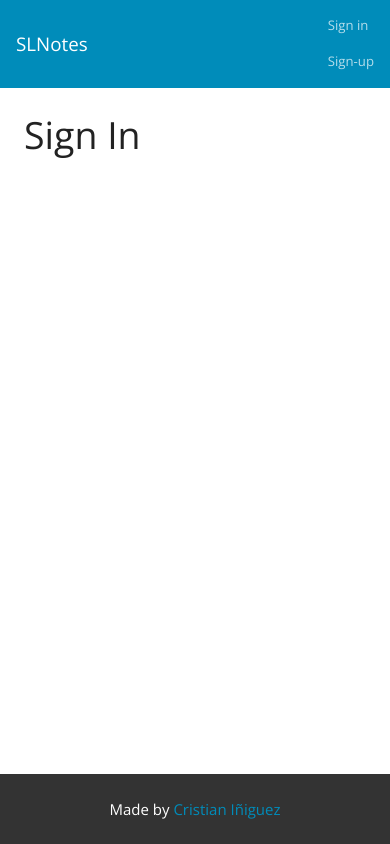
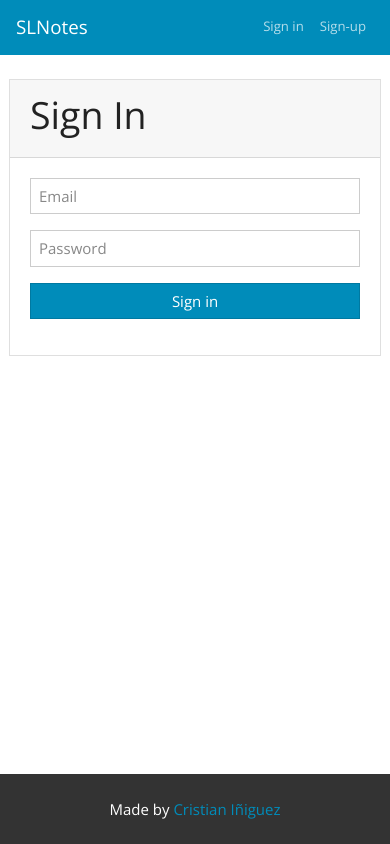
Before and after one commit to cristianiniguez/saitolab_notes, a React (Create React App) app: page /sign-in in a window 390 px wide. Built offline with nearby package versions, Linux system fonts and the light colour scheme.

Commit message:
redux store, sign in page and logout functionality made

```diff
--- a/package.json
+++ b/package.json
@@ -9,8 +9,10 @@
     "bootswatch": "^4.5.3",
     "react": "^17.0.1",
     "react-dom": "^17.0.1",
+    "react-redux": "^7.2.2",
     "react-router-dom": "^5.2.0",
     "react-scripts": "4.0.0",
+    "redux": "^4.0.5",
     "web-vitals": "^0.2.4"
   },
   "scripts": {
--- a/src/App.js
+++ b/src/App.js
@@ -1,4 +1,5 @@
 import React from 'react';
+import { connect } from 'react-redux';
 import { BrowserRouter, Route, Switch } from 'react-router-dom';
 
 import Layout from './components/Layout';
@@ -6,13 +7,13 @@ import Home from './pages/Home';
 import SignIn from './pages/SignIn';
 import SignUp from './pages/SignUp';
 
-function App() {
+function App({ user }) {
   return (
     <BrowserRouter>
       <Layout>
         <Switch>
-          <Route exact path='/' component={Home} />
-          <Route exact path='/sign-in' component={SignIn} />
+          <Route exact path='/' component={Object.keys(user).length > 0 ? Home : SignIn} />
+          <Route exact path='/sign-in' component={Object.keys(user).length > 0 ? Home : SignIn} />
           <Route exact path='/sign-up' component={SignUp} />
         </Switch>
       </Layout>
@@ -20,4 +21,10 @@ function App() {
   );
 }
 
-export default App;
+const mapStateToProps = (state) => {
+  return {
+    user: state.user,
+  };
+};
+
+export default connect(mapStateToProps, null)(App);
--- /dev/null
+++ b/src/actions/index.js
@@ -0,0 +1,8 @@
+export const signIn = (payload) => ({
+  type: 'SIGN_IN',
+  payload,
+});
+
+export const logOut = () => ({
+  type: 'LOG_OUT',
+});
--- a/src/components/Header.jsx
+++ b/src/components/Header.jsx
@@ -1,15 +1,30 @@
 import React from 'react';
-import { Link } from 'react-router-dom';
+import { connect } from 'react-redux';
+import { Link, Redirect } from 'react-router-dom';
 
-const Header = () => {
+import { logOut } from '../actions';
+
+const Header = (props) => {
+  const handleLogOut = () => {
+    props.logOut();
+    return <Redirect to='/sign-in' />;
+  };
   return (
     <header>
-      <nav className='navbar navbar-expand-lg navbar-dark bg-primary'>
+      <nav className='navbar navbar-expand navbar-dark bg-primary'>
         <div className='container'>
           <Link className='navbar-brand' to='/'>
             SLNotes
           </Link>
           <ul className='navbar-nav ml-auto'>
+            {Object.keys(props.user).length > 0 ? (
+              <li className='nav-item'>
+                <span className='nav-link' role='button' onClick={handleLogOut}>
+                  Log Out
+                </span>
+              </li>
+            ) : (
+              <>
                 <li className='nav-item'>
                   <Link className='nav-link' to='/sign-in'>
                     Sign in
@@ -20,6 +35,8 @@ const Header = () => {
                     Sign-up
                   </Link>
                 </li>
+              </>
+            )}
           </ul>
         </div>
       </nav>
@@ -27,4 +44,12 @@ const Header = () => {
   );
 };
 
-export default Header;
+const mapStateToProps = (state) => {
+  return { user: state.user };
+};
+
+const mapDispatchToProps = {
+  logOut,
+};
+
+export default connect(mapStateToProps, mapDispatchToProps)(Header);
--- a/src/index.js
+++ b/src/index.js
@@ -1,13 +1,27 @@
 import React from 'react';
 import ReactDOM from 'react-dom';
+import { Provider } from 'react-redux';
+import { createStore, compose } from 'redux';
 
 import App from './App';
 
+import reducer from './reducers';
+
 import 'bootswatch/dist/yeti/bootstrap.min.css';
 
+const initialState = {
+  user: {},
+  notes: [],
+};
+
+const composeEnhancer = window.__REDUX_DEVTOOLS_EXTENSION_COMPOSE__ || compose;
+const store = createStore(reducer, initialState, composeEnhancer());
+
 ReactDOM.render(
-  <React.StrictMode>
-    <App />
-  </React.StrictMode>,
+  <Provider store={store}>
+    <React.StrictMode>
+      <App />
+    </React.StrictMode>
+  </Provider>,
   document.getElementById('root'),
 );
--- a/src/pages/SignIn.jsx
+++ b/src/pages/SignIn.jsx
@@ -1,12 +1,62 @@
 import React, { Component } from 'react';
+import { connect } from 'react-redux';
+
+import { signIn } from '../actions';
 
 export class SignIn extends Component {
+  state = {
+    email: '',
+    password: '',
+  };
+  handleChange = (e) => {
+    this.setState({
+      [e.target.name]: e.target.value,
+    });
+  };
+  handleSubmit = (e) => {
+    e.preventDefault();
+    this.props.signIn(this.state);
+    this.props.history.push('/');
+  };
   render() {
     return (
       <main>
         <section>
           <div className='container p-4'>
-            <h1>Sign In</h1>
+            <div className='row'>
+              <div className='col-md-4 offset-md-4 p-0 card'>
+                <div className='card-header'>
+                  <h1>Sign In</h1>
+                </div>
+                <div className='card-body'>
+                  <form onSubmit={this.handleSubmit}>
+                    <div className='form-group'>
+                      <input
+                        className='form-control'
+                        type='email'
+                        name='email'
+                        placeholder='Email'
+                        onChange={this.handleChange}
+                      />
+                    </div>
+                    <div className='form-group'>
+                      <input
+                        className='form-control'
+                        type='password'
+                        name='password'
+                        placeholder='Password'
+                        onChange={this.handleChange}
+                      />
+                    </div>
+                    <div className='form-group'>
+                      <button className='btn btn-primary btn-block' type='submit'>
+                        Sign in
+                      </button>
+                    </div>
+                  </form>
+                </div>
+              </div>
+            </div>
           </div>
         </section>
       </main>
@@ -14,4 +64,8 @@ export class SignIn extends Component {
   }
 }
 
-export default SignIn;
+const mapDispatchToPros = {
+  signIn,
+};
+
+export default connect(null, mapDispatchToPros)(SignIn);
--- /dev/null
+++ b/src/reducers/index.js
@@ -0,0 +1,18 @@
+const reducer = (state, action) => {
+  switch (action.type) {
+    case 'SIGN_IN':
+      return {
+        ...state,
+        user: action.payload,
+      };
+    case 'LOG_OUT':
+      return {
+        ...state,
+        user: {},
+      };
+    default:
+      return state;
+  }
+};
+
+export default reducer;
```
Also changed, not shown: 1 other file (tests, documents, lock files or other folders). Lines whose indentation alone changed are shown as unchanged.
